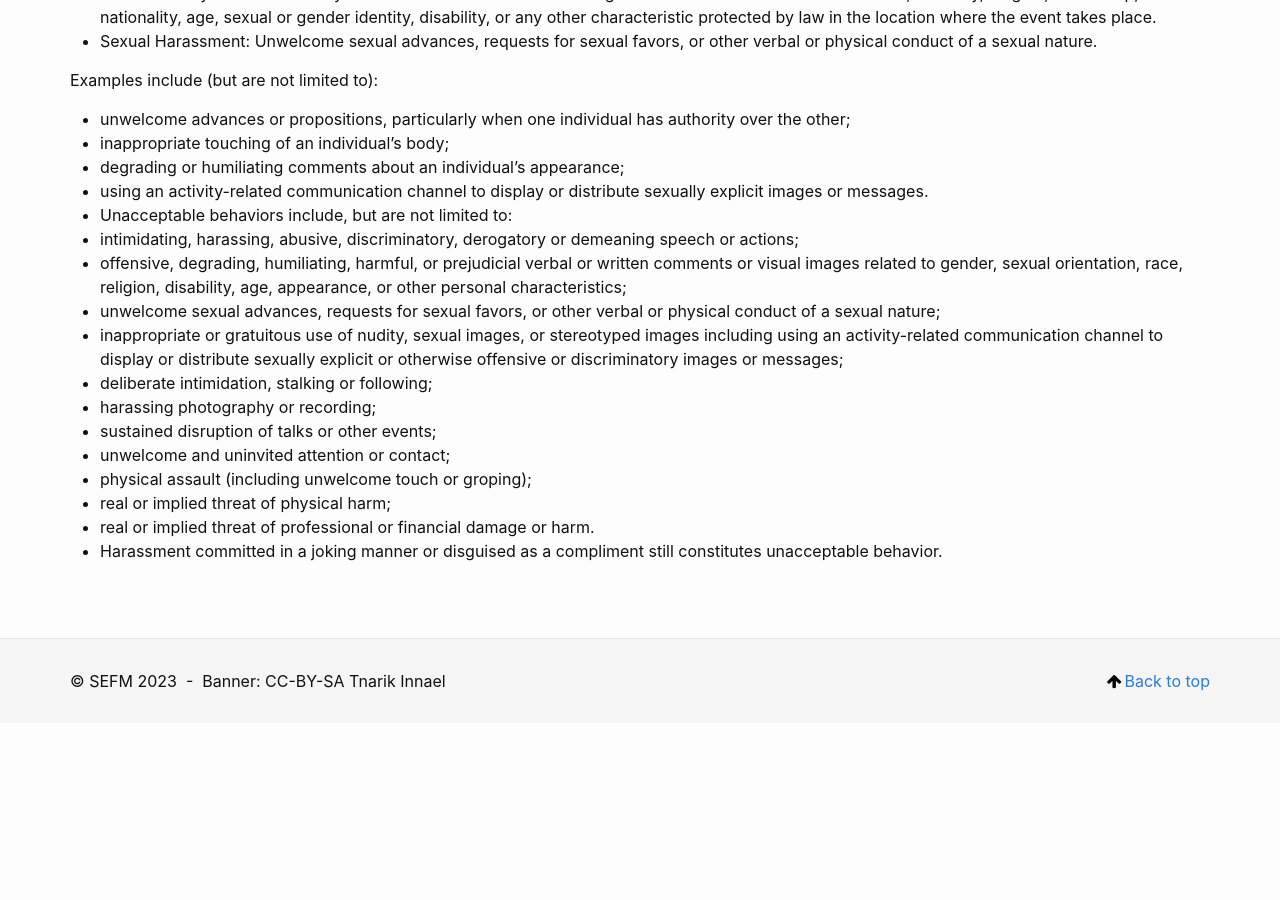
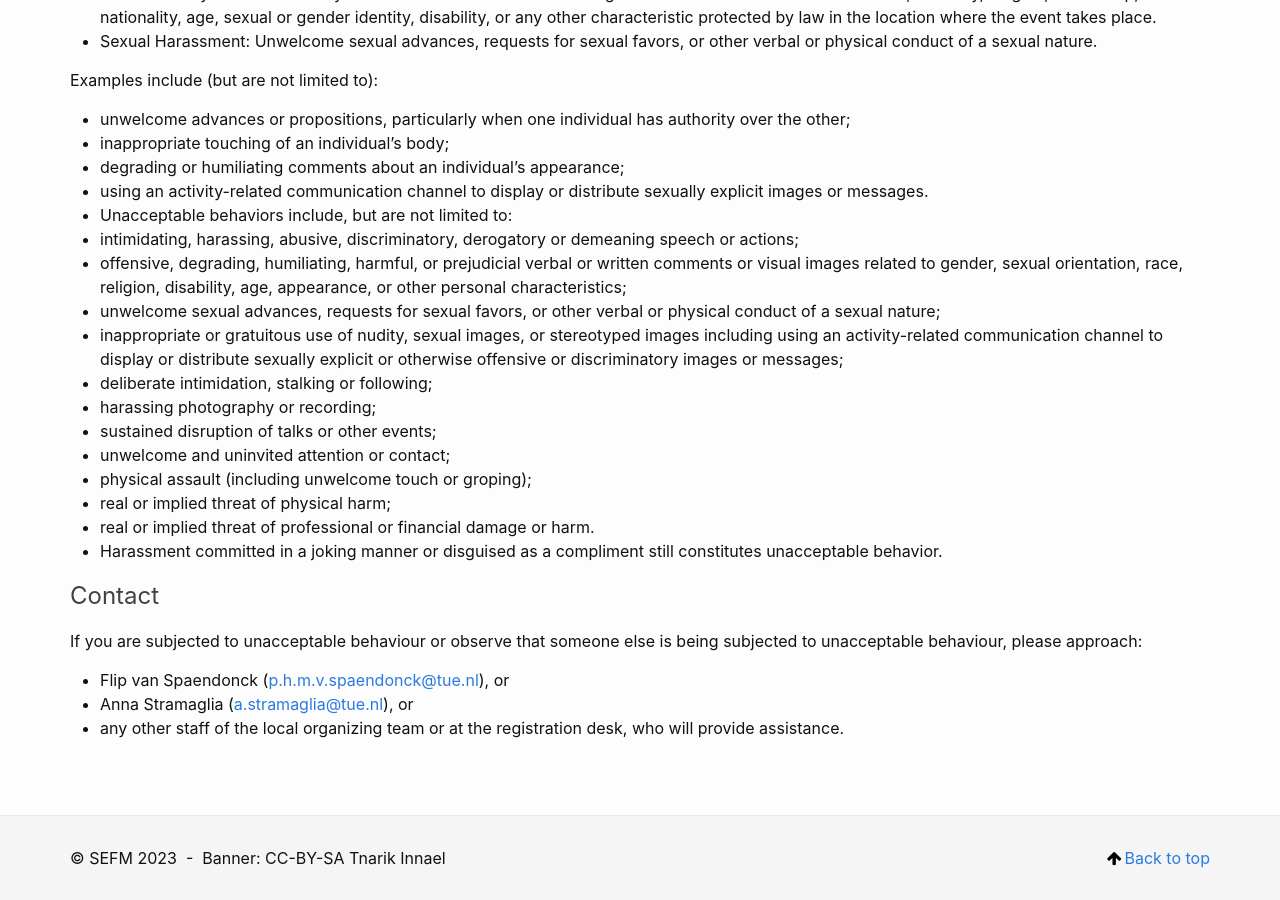
Before and after one commit to sefm-conference/2023, a Jekyll site: the page built from _pages/codeofconduct.md, in a window 1280 px wide and 900 px high, scrolled down 998 px. Built offline with Jekyll 4.4.1, drawn with Linux system fonts in a browser that asks for light colours; comment, search, counter and statistics services are not loaded; before the commit the page ends 1721 px from its top, so only the background shows below that.

Commit message:
Add contact info to code of conduct

```diff
--- a/_pages/codeofconduct.md
+++ b/_pages/codeofconduct.md
@@ -38,3 +38,9 @@ Examples include (but are not limited to):
 * real or implied threat of physical harm;
 * real or implied threat of professional or financial damage or harm.
 * Harassment committed in a joking manner or disguised as a compliment still constitutes unacceptable behavior.
+
+## Contact
+If you are subjected to unacceptable behaviour or observe that someone else is being subjected to unacceptable behaviour, please approach:
+* Flip van Spaendonck ([p.h.m.v.spaendonck@tue.nl](mailto:p.h.m.v.spaendonck@tue.nl)), or
+* Anna Stramaglia ([a.stramaglia@tue.nl](mailto:a.stramaglia@tue.nl)), or
+* any other staff of the local organizing team or at the registration desk, who will provide assistance.
```
